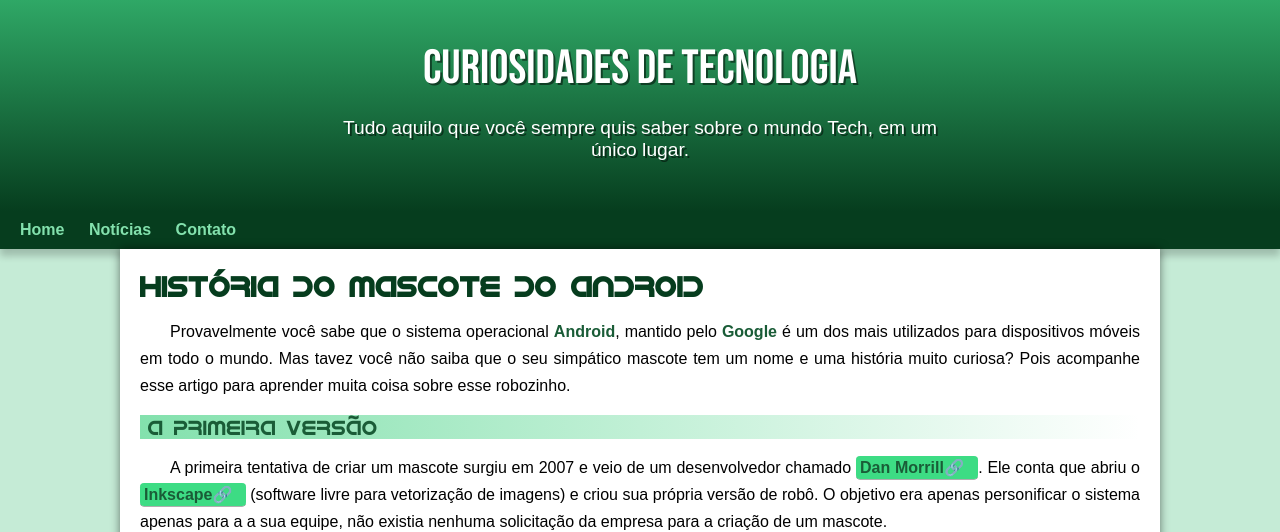
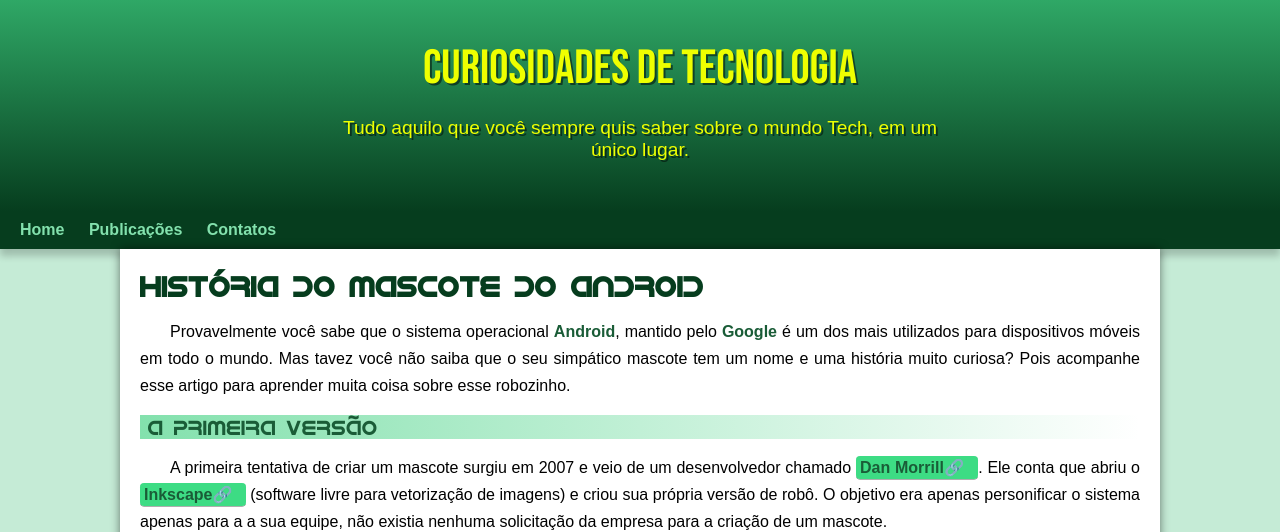
Before and after one commit to AiltonCustodio/Androids, a plain HTML site: page index.html in a window 1280 px wide. Shown: the top 532 px of the page. Drawn offline with Linux system fonts and the light colour scheme.

Commit message:
Alteração teste - 03

```diff
--- a/estilo/style.css
+++ b/estilo/style.css
@@ -40,7 +40,7 @@ header{
     padding-top: 40px;
 }
 header > h1{
-    color: white;
+    color: rgb(238, 255, 0);
     font-family: var(--fonte-destaque);
     font-size: 3em;
     font-weight: normal;
@@ -51,7 +51,7 @@ header > h1{
 header > p{
     font-family: var(--fonte-padrao);
     font-size: 1.2em;
-    color: white;
+    color: rgb(238, 255, 0);
     max-width: 600px;
     padding-right: 10px;
     padding-left: 10px;
--- a/index.html
+++ b/index.html
@@ -15,8 +15,8 @@
     </header>
     <nav>
         <a href="">Home</a>
-        <a href="">Notícias</a>
-        <a href="">Contato</a>
+        <a href="">Publicações</a>
+        <a href="">Contatos</a>
 
         <!-- <a href="">Curiosidades</a>
              <a href="">Fale conosco</a>
```
